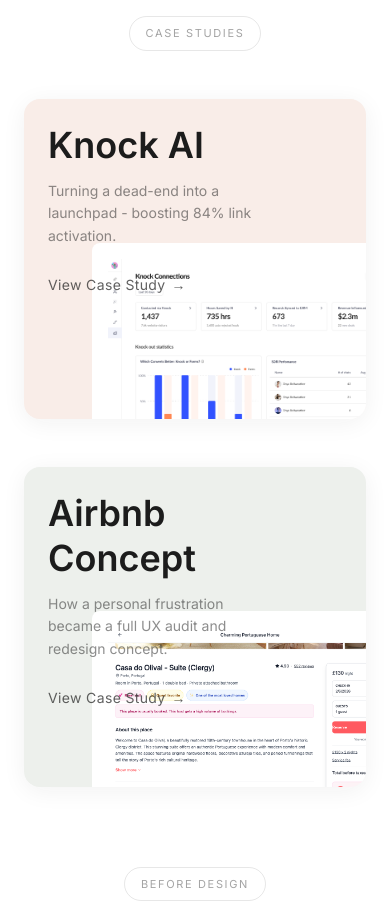
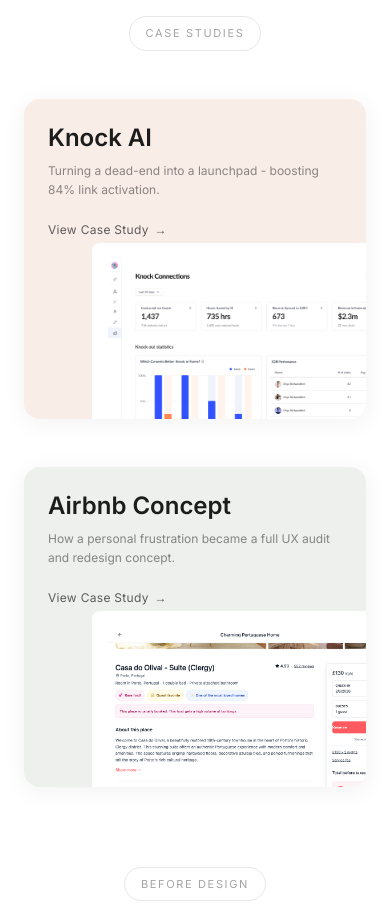
Before and after one commit to Crayner95/portfolio-site, a Next.js app: page / in a window 390 px wide. Shown: the part 920-1840 px from the top of the page. Built offline with nearby package versions, Linux system fonts and the light colour scheme.

Commit message:
Fix mobile text sizing on project cards

```diff
--- a/components/ProjectCard.tsx
+++ b/components/ProjectCard.tsx
@@ -44,14 +44,14 @@
           }}
         >
           {/* ── Text: top-left, constrained to ~55% width ── */}
-          <div className="relative z-10 max-w-[70%]">
-            <h3 className="font-cormorant text-4xl font-semibold text-charcoal mb-3 leading-tight">
+          <div className="relative z-10 max-w-full md:max-w-[70%]">
+            <h3 className="font-cormorant text-2xl md:text-4xl font-semibold text-charcoal mb-2 md:mb-3 leading-tight">
               {title}
             </h3>
-            <p className="font-mono text-sm text-charcoal/50 leading-relaxed mb-6">
+            <p className="font-mono text-xs md:text-sm text-charcoal/50 leading-relaxed mb-4 md:mb-6">
               {description}
             </p>
-            <span className="inline-flex items-center gap-1.5 font-mono text-sm text-charcoal/70 group-hover:text-charcoal tracking-wide transition-colors duration-300">
+            <span className="inline-flex items-center gap-1.5 font-mono text-xs md:text-sm text-charcoal/70 group-hover:text-charcoal tracking-wide transition-colors duration-300">
               View Case Study
               <motion.span
                 className="inline-block group-hover:translate-x-1 transition-transform duration-300"
```
